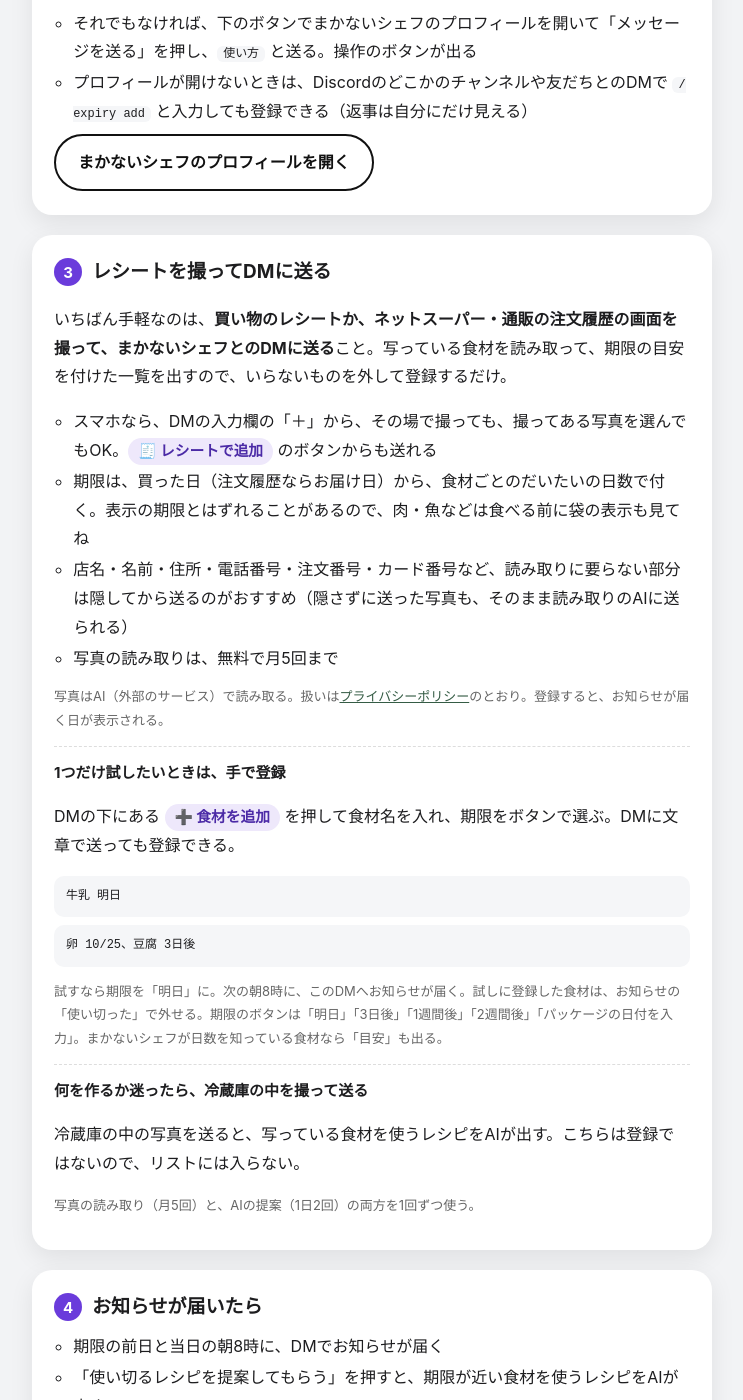
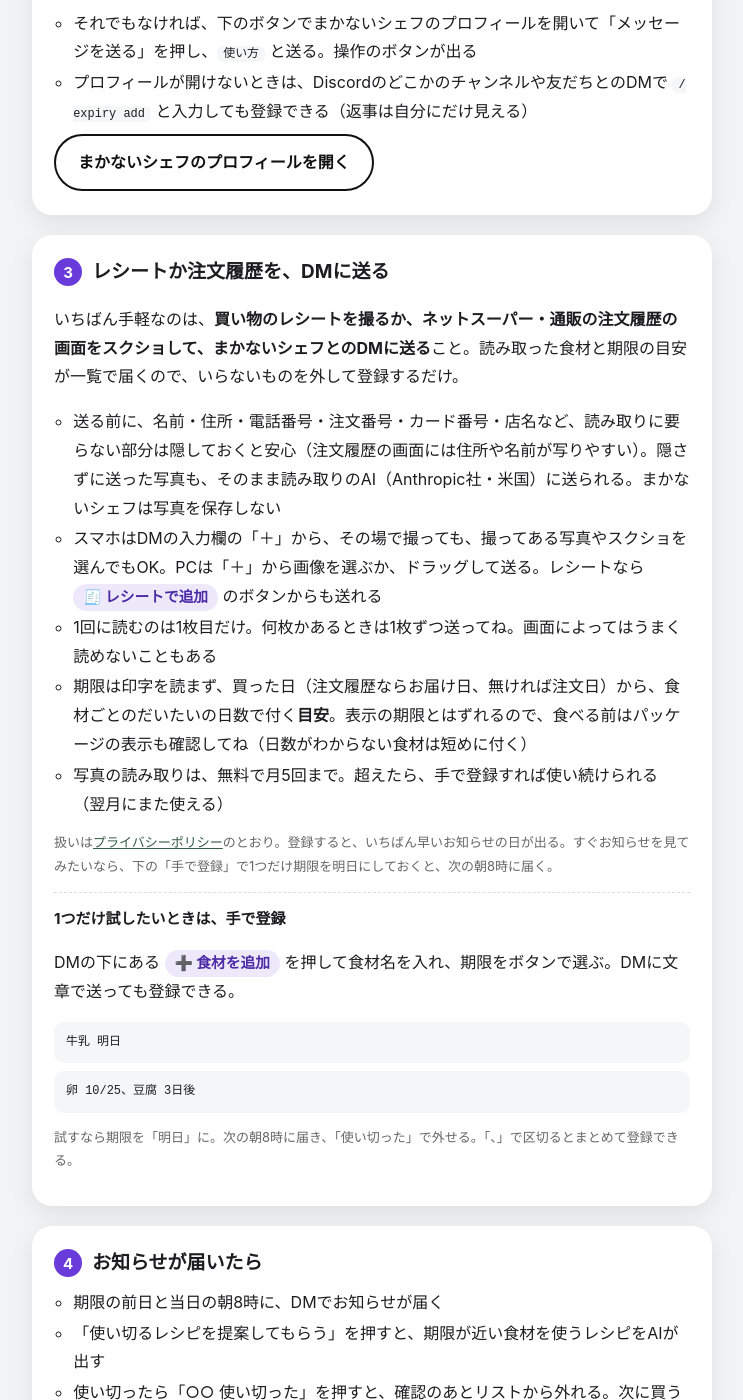
Before and after one commit to arts237/makanai-chef-site, a Jekyll site: the page built from start/index.html, in a window 1280 px wide and 1400 px high, scrolled down 1166 px. Shown: the whole window, without its empty margins (268-1011 px from the left). Built offline with Jekyll 4.4.1, drawn with Linux system fonts in a browser that asks for light colours; some of the changed text lies outside the part shown.

Commit message:
M-001: 独立レビュー（法務・QA／UX・ブランド）の指摘を反映
Co-Authored-By: Claude Opus 5.5 <noreply@anthropic.com>
Claude-Session: https://claude.ai/code/session_01FdjfHVVNp61Eu2yMVDsY5x

```diff
--- a/start/index.html
+++ b/start/index.html
@@ -14,6 +14,10 @@ last_modified_at: 2026-10-29
   3. サーバー0のアカウントで実機確認（追加→歓迎DM→ボタン/文章で登録→次の朝8時のお知らせ→使い切った。プロフィールから「メッセージを送る」が開くか）
   4. サイト上部ナビ・トップの「追加」ボタンを同じ日にユーザー追加（integration_type=1）へ揃える
   5. スクリーンショットのコメント2か所を、画像を入れるか削除する
+-->
+<!--
+  2026-10-29 M-001: 手順3を「レシート・注文履歴をDMに送る」中心に（独立レビュー2体反映）。
+  公開の条件: 注文履歴の画面での読み取り（お届け日・食品以外の行を拾わないか）をプロダクト責任者が実機で確認してから。
 -->
 <style>
 .st{max-width:720px;margin:0 auto;padding:24px 16px 64px;line-height:1.8;color:#1d1d1f}
@@ -45,7 +49,7 @@ last_modified_at: 2026-10-29
 
 <div class="st">
   <h1>まかないシェフの始め方</h1>
-  <p class="lead">期限を覚えておくのは、シェフの仕事。レシートや注文履歴の画面を撮ってDMに送れば、食材と期限の目安を登録。期限の前日と当日の朝8時（日本時間）に、まかないシェフがDiscordのDMでお知らせする賞味期限リマインダー。そのボタンから、冷蔵庫にあるものを使い切るレシピまでたどり着ける。自分のDiscordアカウントに追加するだけで、サーバーは要らない。</p>
+  <p class="lead">期限を覚えておくのは、シェフの仕事。レシートや注文履歴の画面をDMに送れば、読み取った食材と期限の目安が一覧で届き、選んで登録できる。期限の前日と当日の朝8時（日本時間）にDMでお知らせが届き、そのボタンから使い切るレシピへ。自分のDiscordに追加するだけで、サーバーは要らない。</p>
   <img class="shot" src="{{ '/assets/images/lp/shot-notice.png' | relative_url }}" alt="まかないシェフから届いた賞味期限のお知らせDMと「使い切るレシピを提案してもらう」ボタン" width="600" height="197">
   <a class="btn" href="https://discord.com/oauth2/authorize?client_id=1546140293248716831&amp;integration_type=1&amp;scope=applications.commands" target="_blank" rel="noopener">無料で自分のDiscordに追加する</a>
   <p class="sub">サーバーの管理権限は不要。追加するとDMで使い方が届く。サーバーのみんなで使いたい人は<a href="#server">サーバーに追加する方法</a>へ。もうサーバーで使っている人は、入れ直さなくてOK（登録もそのまま）。</p>
@@ -72,27 +76,23 @@ last_modified_at: 2026-10-29
       <a class="btn sec" href="https://discord.com/users/1546140293248716831" target="_blank" rel="noopener">まかないシェフのプロフィールを開く</a>
     </li>
     <li>
-      <h2>レシートを撮ってDMに送る</h2>
-      <p>いちばん手軽なのは、<strong>買い物のレシートか、ネットスーパー・通販の注文履歴の画面を撮って、まかないシェフとのDMに送る</strong>こと。写っている食材を読み取って、期限の目安を付けた一覧を出すので、いらないものを外して登録するだけ。</p>
+      <h2>レシートか注文履歴を、DMに送る</h2>
+      <p>いちばん手軽なのは、<strong>買い物のレシートを撮るか、ネットスーパー・通販の注文履歴の画面をスクショして、まかないシェフとのDMに送る</strong>こと。読み取った食材と期限の目安が一覧で届くので、いらないものを外して登録するだけ。</p>
       <ul class="how">
-        <li>スマホなら、DMの入力欄の「＋」から、その場で撮っても、撮ってある写真を選んでもOK。<span class="chip">🧾 レシートで追加</span> のボタンからも送れる</li>
-        <li>期限は、買った日（注文履歴ならお届け日）から、食材ごとのだいたいの日数で付く。表示の期限とはずれることがあるので、肉・魚などは食べる前に袋の表示も見てね</li>
-        <li>店名・名前・住所・電話番号・注文番号・カード番号など、読み取りに要らない部分は隠してから送るのがおすすめ（隠さずに送った写真も、そのまま読み取りのAIに送られる）</li>
-        <li>写真の読み取りは、無料で月5回まで</li>
+        <li>送る前に、名前・住所・電話番号・注文番号・カード番号・店名など、読み取りに要らない部分は隠しておくと安心（注文履歴の画面には住所や名前が写りやすい）。隠さずに送った写真も、そのまま読み取りのAI（Anthropic社・米国）に送られる。まかないシェフは写真を保存しない</li>
+        <li>スマホはDMの入力欄の「＋」から、その場で撮っても、撮ってある写真やスクショを選んでもOK。PCは「＋」から画像を選ぶか、ドラッグして送る。レシートなら <span class="chip">🧾 レシートで追加</span> のボタンからも送れる</li>
+        <li>1回に読むのは1枚目だけ。何枚かあるときは1枚ずつ送ってね。画面によってはうまく読めないこともある</li>
+        <li>期限は印字を読まず、買った日（注文履歴ならお届け日、無ければ注文日）から、食材ごとのだいたいの日数で付く<strong>目安</strong>。表示の期限とはずれるので、食べる前はパッケージの表示も確認してね（日数がわからない食材は短めに付く）</li>
+        <li>写真の読み取りは、無料で月5回まで。超えたら、手で登録すれば使い続けられる（翌月にまた使える）</li>
       </ul>
-      <p class="note">写真はAI（外部のサービス）で読み取る。扱いは<a href="{{ '/legal/' | relative_url }}#privacy">プライバシーポリシー</a>のとおり。登録すると、お知らせが届く日が表示される。</p>
-      <!-- スクリーンショット: レシートを送ったあとの「選んでから登録」画面 -->
+      <p class="note">扱いは<a href="{{ '/legal/' | relative_url }}#privacy">プライバシーポリシー</a>のとおり。登録すると、いちばん早いお知らせの日が出る。すぐお知らせを見てみたいなら、下の「手で登録」で1つだけ期限を明日にしておくと、次の朝8時に届く。</p>
+      <!-- スクリーンショット: レシートを送ったあとの一覧（いらないものを外して登録） -->
       <div class="extra">
         <h3>1つだけ試したいときは、手で登録</h3>
         <p>DMの下にある <span class="chip">➕ 食材を追加</span> を押して食材名を入れ、期限をボタンで選ぶ。DMに文章で送っても登録できる。</p>
         <code class="say">牛乳 明日</code>
         <code class="say">卵 10/25、豆腐 3日後</code>
-        <p class="note">試すなら期限を「明日」に。次の朝8時に、このDMへお知らせが届く。試しに登録した食材は、お知らせの「使い切った」で外せる。期限のボタンは「明日」「3日後」「1週間後」「2週間後」「パッケージの日付を入力」。まかないシェフが日数を知っている食材なら「目安」も出る。</p>
-      </div>
-      <div class="extra">
-        <h3>何を作るか迷ったら、冷蔵庫の中を撮って送る</h3>
-        <p>冷蔵庫の中の写真を送ると、写っている食材を使うレシピをAIが出す。こちらは登録ではないので、リストには入らない。</p>
-        <p class="note">写真の読み取り（月5回）と、AIの提案（1日2回）の両方を1回ずつ使う。</p>
+        <p class="note">試すなら期限を「明日」に。次の朝8時に届き、「使い切った」で外せる。「、」で区切るとまとめて登録できる。</p>
       </div>
     </li>
     <li>
@@ -104,6 +104,11 @@ last_modified_at: 2026-10-29
         <li>期限を過ぎた食材は、翌日にお知らせして、その次の日に自動で外れる。お知らせの「今すぐリストから外す」で先に外してもいい</li>
       </ul>
       <p class="note">AIを使う提案（お知らせのボタンからのレシピ、<code>/recipe</code> のAI、<code>/shopping</code>）は、合わせて無料で1日2回まで。超えると案内だけが出て、日付が変わる（日本時間）とまた使える。</p>
+      <div class="extra">
+        <h3>お知らせを待たずに、何を作るか迷ったら</h3>
+        <p>冷蔵庫の中を撮ってDMに送ってもいい。写っている食材でAIがレシピを出す（登録はされない）。</p>
+        <p class="note">写真の読み取り（月5回）と、AIの提案（1日2回）を1回ずつ使う。AIの回数が残っていない日は、写っている食材だけを出す。レシートなのに冷蔵庫の写真として扱われたときなどは、ボタンで切り替えられる（写真の回数は使わない。レシピに切り替えるとAIの回数を使う）。</p>
+      </div>
     </li>
   </ol>
 
@@ -111,11 +116,11 @@ last_modified_at: 2026-10-29
     <h2>よく使う操作</h2>
     <p class="note">ボタンでも、まかないシェフとのDMに文章で送っても、同じことができる。</p>
     <table class="ops">
+      <tr><th>写真で登録</th><td>レシート・注文履歴の写真をDMに送る／<span class="chip">🧾 レシートで追加</span></td></tr>
       <tr><th>登録したものを見る</th><td><span class="chip">📋 リスト</span> を押す／<code>リスト</code> と送る</td></tr>
       <tr><th>使い切った</th><td>お知らせのボタン／<span class="chip">📋 リスト</span> から選んで外す／<code>牛乳 使い切った</code> と送る（確認あり）</td></tr>
       <tr><th>レシピを見たい</th><td>お知らせのボタン／<code>レシピ</code> と送るとボタンが出る</td></tr>
       <tr><th>次に買うもの</th><td><code>買い足し</code> と送る（AIなし・回数に数えない）</td></tr>
-      <tr><th>写真で登録</th><td>レシート・注文履歴の写真をDMに送る／<span class="chip">🧾 レシートで追加</span></td></tr>
       <tr><th>ボタンが見当たらない</th><td><code>使い方</code> と送る</td></tr>
     </table>
     <p class="note">文章は決まった言い方だけを読み取る（AIは使わない）。送った文章そのものは保存もログ記録もしない。保存するのは、登録した食材名と期限だけ。写真は文章とは別で、AIで読み取る。</p>
@@ -151,7 +156,7 @@ last_modified_at: 2026-10-29
       <li>期限の登録・お知らせ・内蔵レシピ検索は無料。AIを使う提案は合わせて1日2回、写真の読み取りは月5回まで無料。月額480円（税込）のプレミアムプランは、この回数が増える（上限あり）</li>
       <li>コマンド（<code>/expiry</code> <code>/recipe</code> <code>/scan</code> <code>/shopping</code>）でも、同じことができる</li>
       <li>自分のアカウントに追加すると、ほかのサーバーやDMでもコマンドを打てる。ただし <code>/recipe</code> に食材を入れて検索した結果は、その場所のほかの人にも見えることがある。登録や一覧は、まかないシェフとのDMで使ってね</li>
-      <li>期限の目安やレシートからの推定は、未開封・適切な保存を前提にした参考値。AIのレシピは誤りを含むことがあるので、アレルギーや加熱の具合は自分で確かめてね。食べられるかどうかは、商品の表示と食材の状態を見て判断してね。お知らせは、Discordの障害やDMの設定によって届かないことがある</li>
+      <li>期限の目安やレシート・注文履歴からの推定は、未開封・適切な保存を前提にした参考値。AIのレシピは誤りを含むことがあるので、アレルギーや加熱の具合は自分で確かめてね。食べられるかどうかは、商品の表示と食材の状態を見て判断してね。お知らせは、Discordの障害やDMの設定によって届かないことがある</li>
       <li>やめたいときは、外す前に、プレミアムの人は <code>/manage</code> で解約し、<span class="chip">📋 リスト</span> から登録を外しておく（外すと操作できなくなるため）。そのあと、Discordの「設定 → 認証済みアプリ」から外す（サーバーに入れた場合は、サーバー設定の「連携サービス」から）。外したあとでも、解約やデータの削除は頼める（<a href="mailto:info@opera-ai.jp">info@opera-ai.jp</a> へメールで。くわしくは<a href="{{ '/legal/' | relative_url }}#privacy">プライバシーポリシー</a>の7。わからないときはサポートサーバーで聞いてね）</li>
       <li>どんなBotか詳しく → <a href="{{ '/' | relative_url }}">トップページ</a></li>
       <li>困ったら <a href="https://discord.gg/RdXtGzzHN" target="_blank" rel="noopener">サポートサーバー</a> へ。<a href="{{ '/legal/' | relative_url }}">利用規約・プライバシーポリシー</a></li>
```
